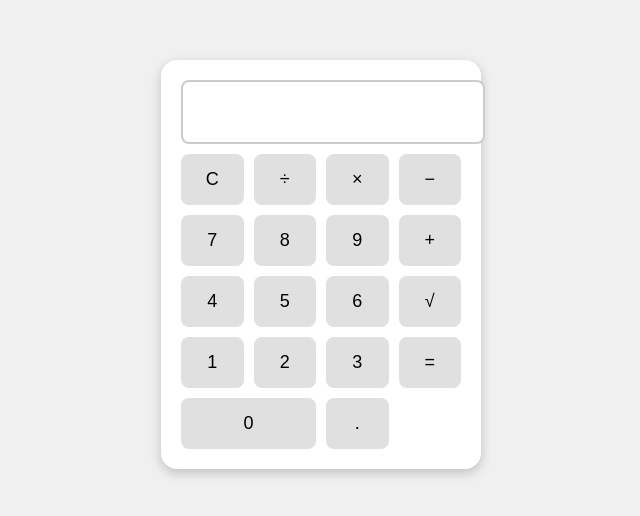
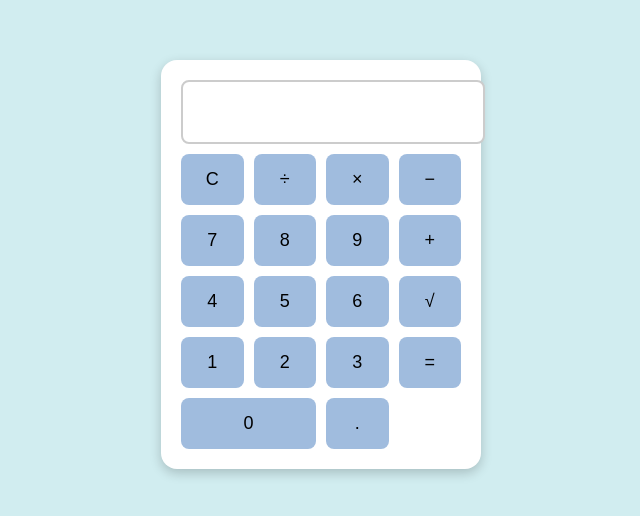
Before and after one commit to AlonsoVencesBossio/calculator, a plain HTML site: page index.html in a window 1280 px wide. Shown: the part 144-660 px from the top of the page, without its empty margins (319-959 px from the left). Drawn offline with Linux system fonts and the light colour scheme.

Commit message:
Update style.css

```diff
--- a/style.css
+++ b/style.css
@@ -1,6 +1,6 @@
 body {
   font-family: Arial, sans-serif;
-  background-color: #f0f0f0;
+  background-color: #d1edf0;
   display: flex;
   justify-content: center;
   align-items: center;
@@ -37,12 +37,12 @@ button {
   font-size: 18px;
   border: none;
   border-radius: 8px;
-  background-color: #e0e0e0;
+  background-color: #a0bcde;
   cursor: pointer;
 }
 
 button:hover {
-  background-color: #d0d0d0;
+  background-color: #a0bcde;
 }
 
 .zero {
```
